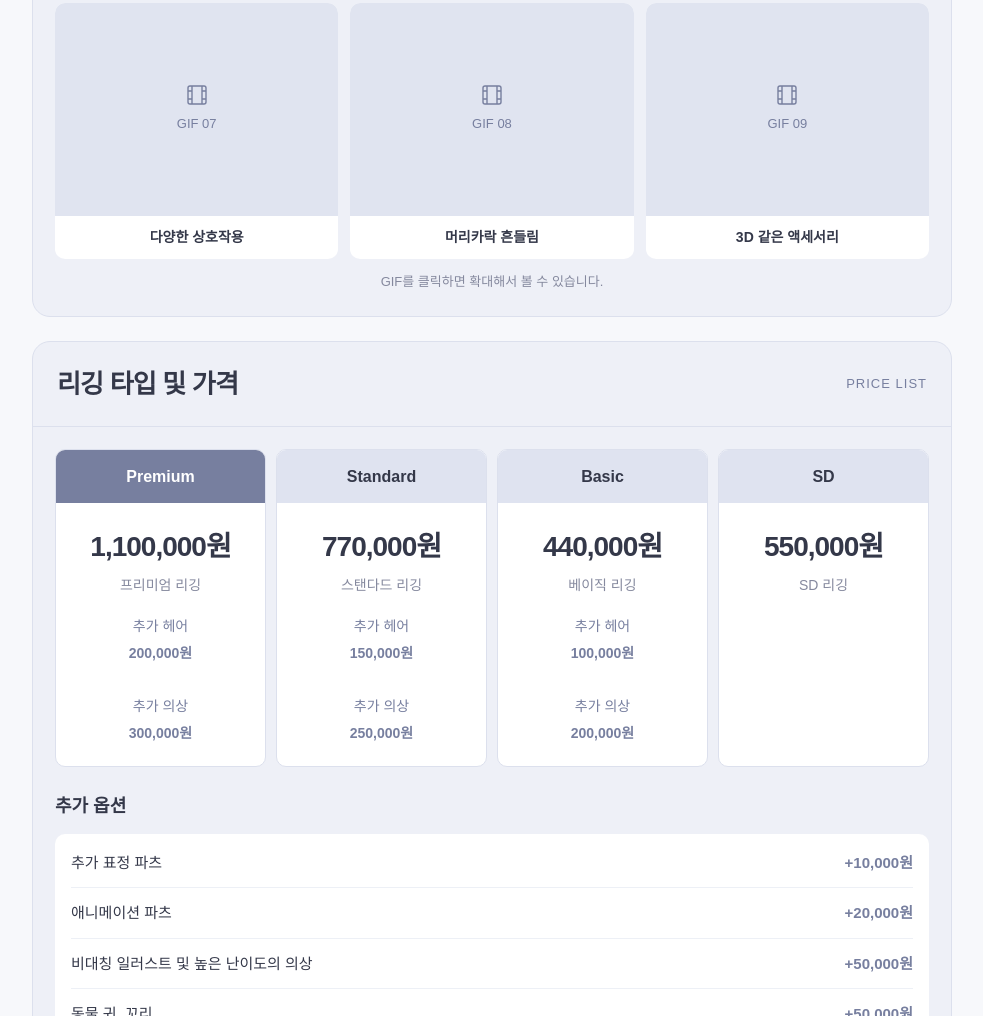
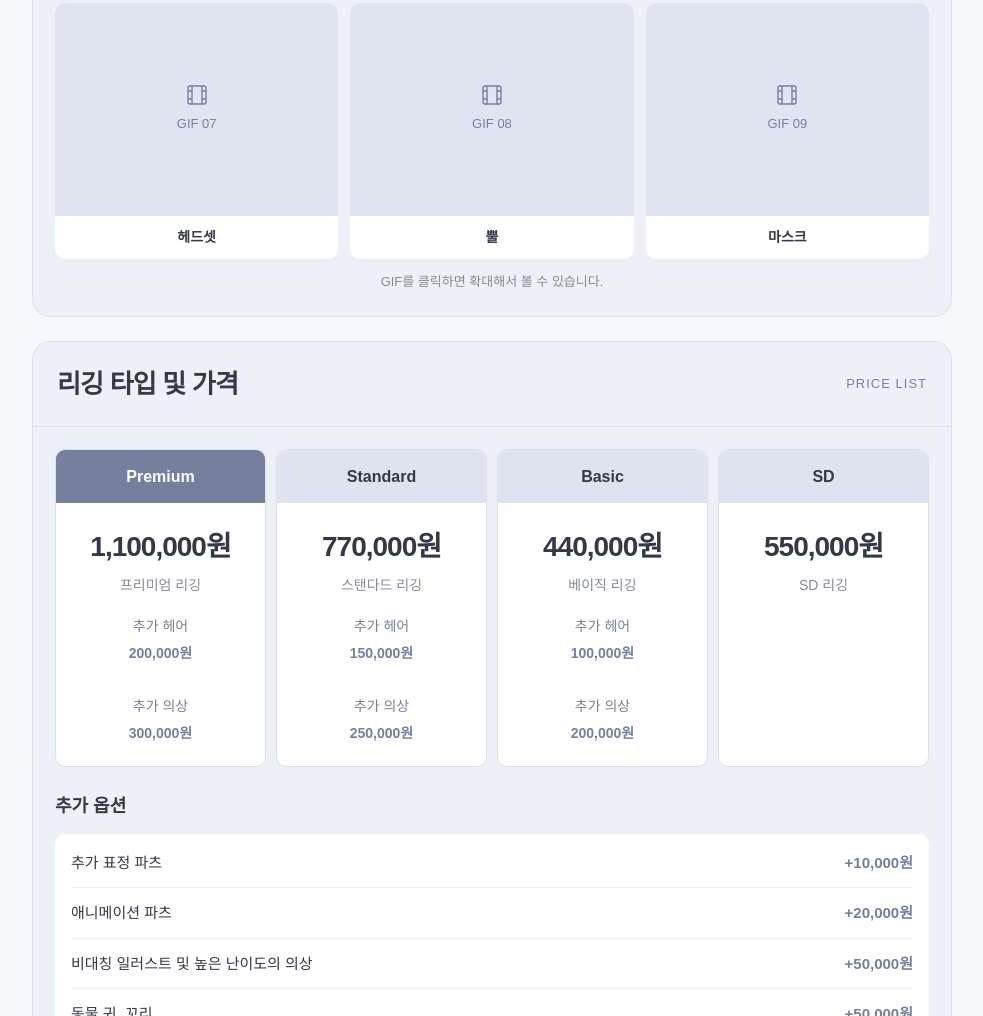
Before and after one commit to h4y4m/momon-commission, a plain HTML site: page index.html in a window 1280 px wide. Shown: the part 2035-3051 px from the top of the page, without its empty margins (148-1131 px from the left). Drawn offline with Linux system fonts and the light colour scheme.

Commit message:
Update rigging detail sample categories

```diff
--- a/index.html
+++ b/index.html
@@ -10,7 +10,7 @@ body{font-size:16px}.nav-links{font-size:15px}.eyebrow{font-size:12px}.status{fo
 <section class="panel" id="notice"><div class="panel-head"><h2>공지사항</h2><small>NOTICE</small></div><div class="panel-body"><div class="notice-box"><p><strong>주의사항을 읽지 않아 발생하는 문제 및 불이익에 대해서는 책임지지 않습니다.</strong></p><p>완성된 작업물은 작가의 <span class="emphasis">SNS, 유튜브, 포트폴리오</span> 등에 사용될 수 있습니다.</p><p>작업은 <span class="emphasis">입금 순서대로</span> 진행합니다.</p><p>작품 퀄리티에 따라 <span class="emphasis">추가금이 발생</span>할 수 있습니다.</p><p>작업물은 시작일 기준 <span class="emphasis">최대 2주 이내</span>에 전달해 드립니다.<br>더 빠른 마감을 원하시는 경우 별도로 문의해 주세요.</p><p><strong>iPhone 기준으로 작업합니다.</strong></p><p>작가의 역량상 작업이 어렵다고 판단되거나, 논란이 되는 일러스트(AI 일러스트 등), 파츠 분리가 미흡한 경우 <strong class="emphasis">의뢰가 거절될 수 있습니다.</strong></p><p><strong>결제 전 반드시 먼저 문의해 주세요.</strong></p><p><strong>VTube Studio 세팅이나 OBS 송출에 어려움이 있으신 경우, 작가가 직접 1:1 디스코드 화면 공유로 도와드립니다.</strong></p><p><strong>분할 결제 및 선예약</strong>이 가능합니다!<br>다만 예약 취소 시 <strong class="emphasis">취소 수수료가 발생할 수 있으니</strong> 신중하게 결정하신 후 결제 부탁드립니다.</p></div></div></section>
 </main><footer>Mo Mon · Live2D Rigging Commission</footer><dialog class="gif-dialog" id="gifDialog" aria-labelledby="gifDialogTitle"><div class="gif-dialog-head"><strong id="gifDialogTitle"></strong><button class="gif-close" id="gifClose" aria-label="닫기" autofocus>×</button></div><img class="gif-large" id="gifLarge" alt=""><div class="gif-error" id="gifError" hidden>GIF 파일을 준비 중입니다.</div></dialog><script>
 const plans=[{en:"Premium",kr:"프리미엄",base:1100000,hair:200000,cloth:300000,videos:["fuQw1P9aAQ4","dynoIvb70Jc","QtPftTTzCrg"]},{en:"Standard",kr:"스탠다드",base:770000,hair:150000,cloth:250000,videos:["yqDeBgBWBkQ","Pj1vmYWSsfQ"]},{en:"Basic",kr:"베이직",base:440000,hair:100000,cloth:200000,videos:["aq5z4OBs2Og","XB5Gc_BCAEo"]},{en:"SD",kr:"SD",base:550000,hair:0,cloth:0,videos:["bXFUAlJjDbE","6qnVLWE_zlE"]}];
-const samples=[["face-x.gif","얼굴 X"],["face-y.gif","얼굴 Y"],["face-diagonal.gif","얼굴 대각선"],["body-x.gif","몸 X"],["body-y.gif","몸 Y"],["body-diagonal.gif","몸 대각선"],["interaction.gif","다양한 상호작용"],["hair-physics.gif","머리카락 흔들림"],["accessory-3d.gif","3D 같은 액세서리"]];
+const samples=[["face-x.gif","얼굴 X"],["face-y.gif","얼굴 Y"],["face-diagonal.gif","얼굴 대각선"],["body-x.gif","몸 X"],["body-y.gif","몸 Y"],["body-diagonal.gif","몸 대각선"],["headset.gif","헤드셋"],["horns.gif","뿔"],["mask.gif","마스크"]];
 const extras=[["추가 표정 파츠",10000],["애니메이션 파츠",20000],["비대칭 일러스트 및 높은 난이도의 의상",50000],["동물 귀, 꼬리",50000],["간단한 손 파츠",30000],["복잡한 손 파츠",50000],["iOS + VBridger 페이셜",80000],["가까이 다가오기 (가치코이)",100000],["빠른 마감 (신청 전 문의)",500000]];
 const partners=[["하리",40270,"일러스트 5만원 + 리깅 5만원 할인"],["맹이",54571,"일러스트 10만원 + 리깅 5만원 할인"],["DOGTEG",56130,"일러스트 5만원 + 리깅 5만원 할인"],["여먕",52501,"일러스트 5만원 + 리깅 5만원 할인"],["Miu",45955,"일러스트 5만원 + 리깅 5만원 할인"],["앤디",51376,"일러스트 5만원 + 기본 표정 무료 / 리깅 5만원 할인"],["가나",41794,"일러스트 5만원 + 기본 표정 무료 / 리깅 5만원 할인"],["모무꼬",27120,"일러스트 5만원 + 리깅 5만원 할인"],["애플파이",53072,"일러스트 5만원 + 리깅 5만원 할인"],["시모",43276,"일러스트 5만원 + 리깅 5만원 할인"],["엄지",43203,"고양이 귀 또는 표정 1개 추가 + 리깅 5만원 할인"]];
 const $=id=>document.getElementById(id),won=n=>n.toLocaleString("ko-KR")+"원",thumb=id=>"https://i.ytimg.com/vi/"+id+"/hqdefault.jpg";let type=0,index=0;
```
